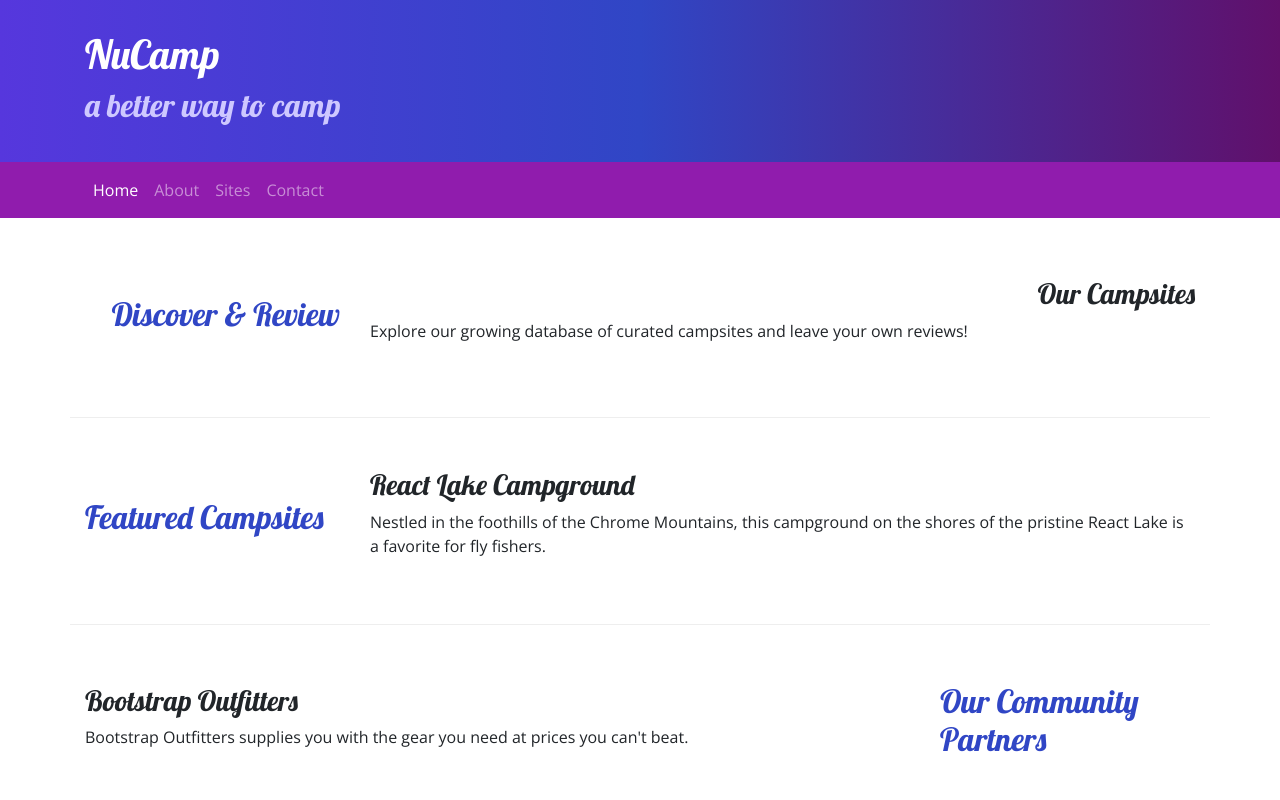
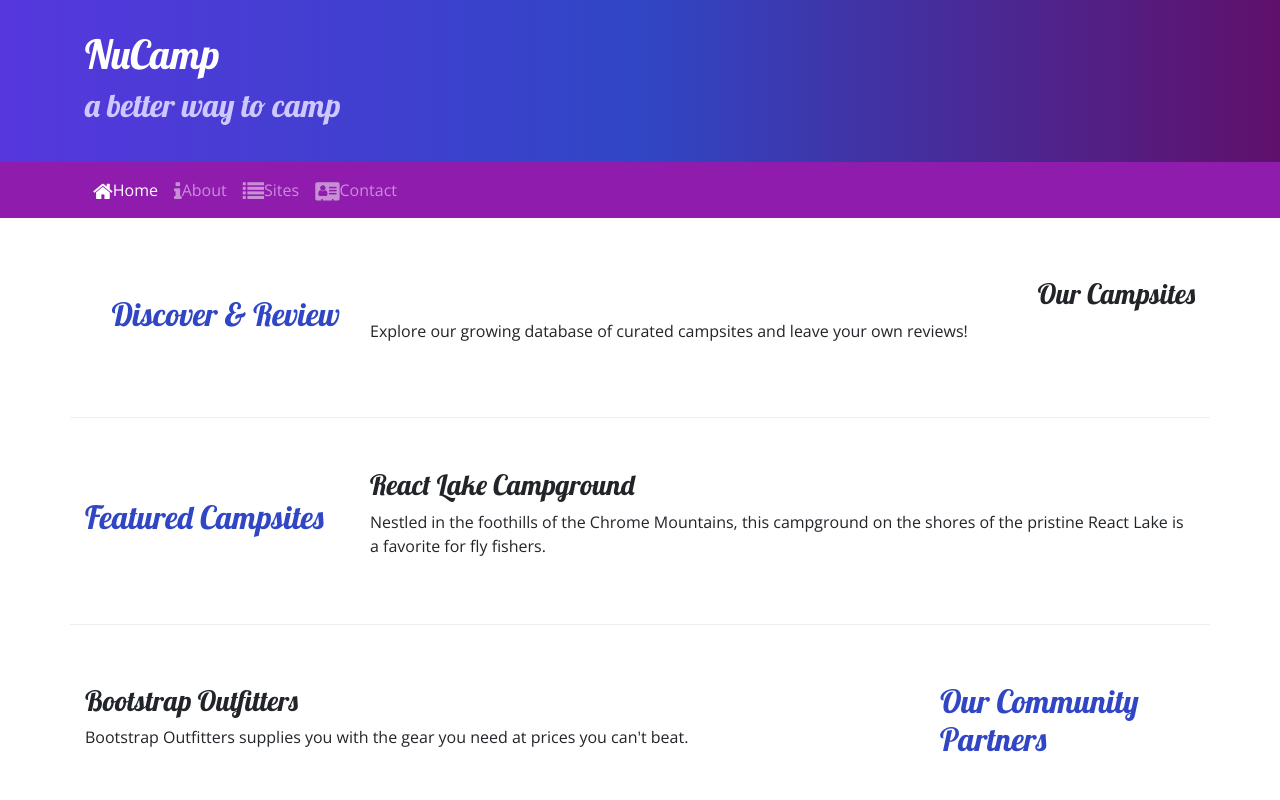
Before and after one commit to kayela-c/nucampsites, a website: page index.html in a window 1280 px wide. Shown: the top 800 px of the page. Drawn offline with nearby package versions, Linux system fonts and the light colour scheme; files that its build step writes are made by us from their sources.

Commit message:
added icons

```diff
--- a/index.html
+++ b/index.html
@@ -17,6 +17,11 @@
       href="https://fonts.googleapis.com/css?family=Lobster|Open+Sans"
     />
     <link rel="stylesheet" href="css/styles.css" />
+    <!-- Additional CSS must be placed after Bootstrap CSS -->
+    <link
+      rel="stylesheet"
+      href="node_modules/font-awesome/css/font-awesome.min.css"
+    />
     <title>NuCamp: A Better Way To Camp</title>
   </head>
   <body>
@@ -43,16 +48,24 @@
         <div class="collapse navbar-collapse" id="nucampNavbar">
           <ul class="navbar-nav">
             <li class="nav-item active">
-              <a class="nav-link" href="index.html">Home</a>
+              <a class="nav-link" href="index.html"
+                ><i class="fa fa-home fa-lg"></i>Home</a
+              >
             </li>
             <li class="nav-item">
-              <a class="nav-link" href="aboutus.html">About</a>
+              <a class="nav-link" href="aboutus.html"
+                ><i class="fa fa-info fa-lg"></i>About</a
+              >
             </li>
             <li class="nav-item">
-              <a class="nav-link" href="sites.html">Sites</a>
+              <a class="nav-link" href="sites.html"
+                ><i class="fa fa-list fa-lg"></i>Sites</a
+              >
             </li>
             <li class="nav-item">
-              <a class="nav-link" href="contactus.html">Contact</a>
+              <a class="nav-link" href="contactus.html"
+                ><i class="fa fa-address-card fa-lg"></i>Contact</a
+              >
             </li>
           </ul>
         </div>
--- a/package.json
+++ b/package.json
@@ -15,6 +15,7 @@
   },
   "dependencies": {
     "bootstrap": "^4.5.2",
+    "font-awesome": "^4.7.0",
     "jquery": "^3.5.1",
     "popper.js": "^1.16.1"
   }
```
Also changed, not shown: aboutus.html (+17 -5 lines), 1 other file.
